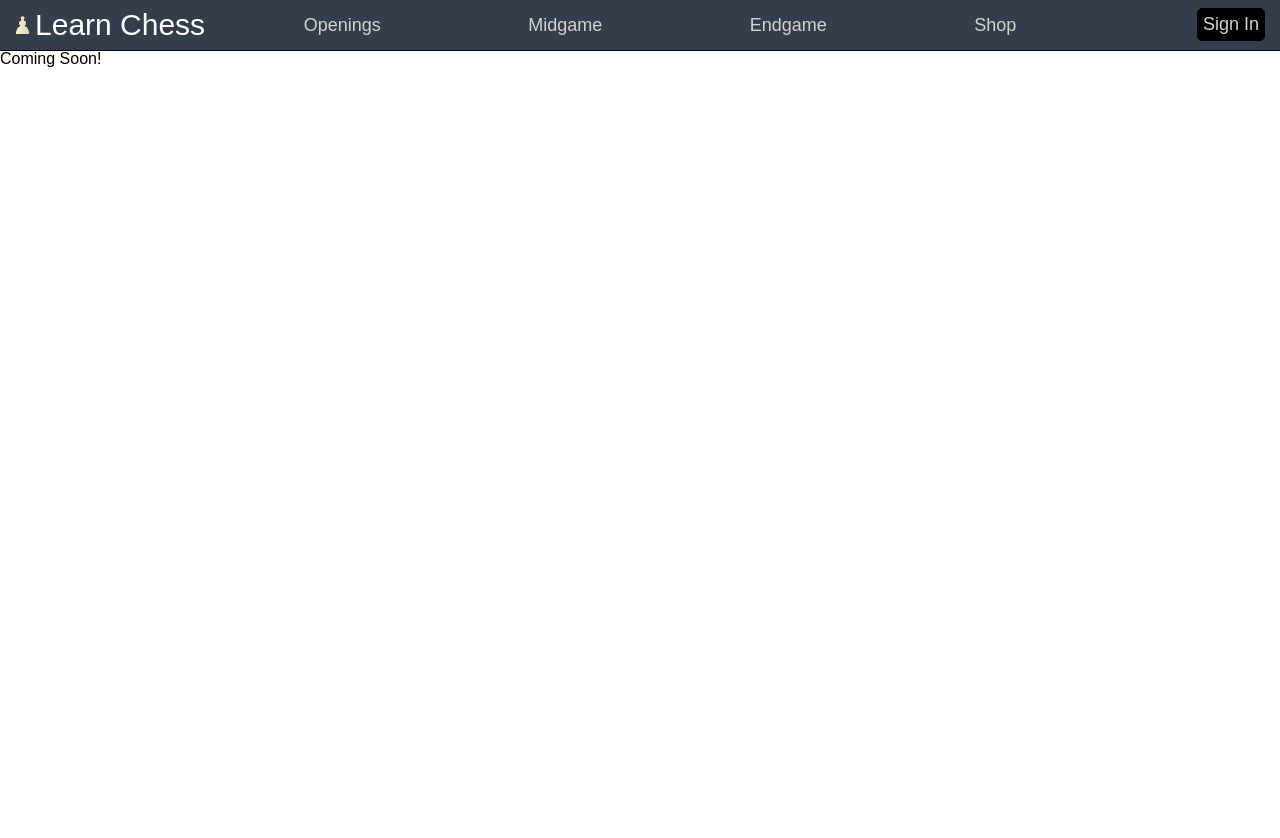
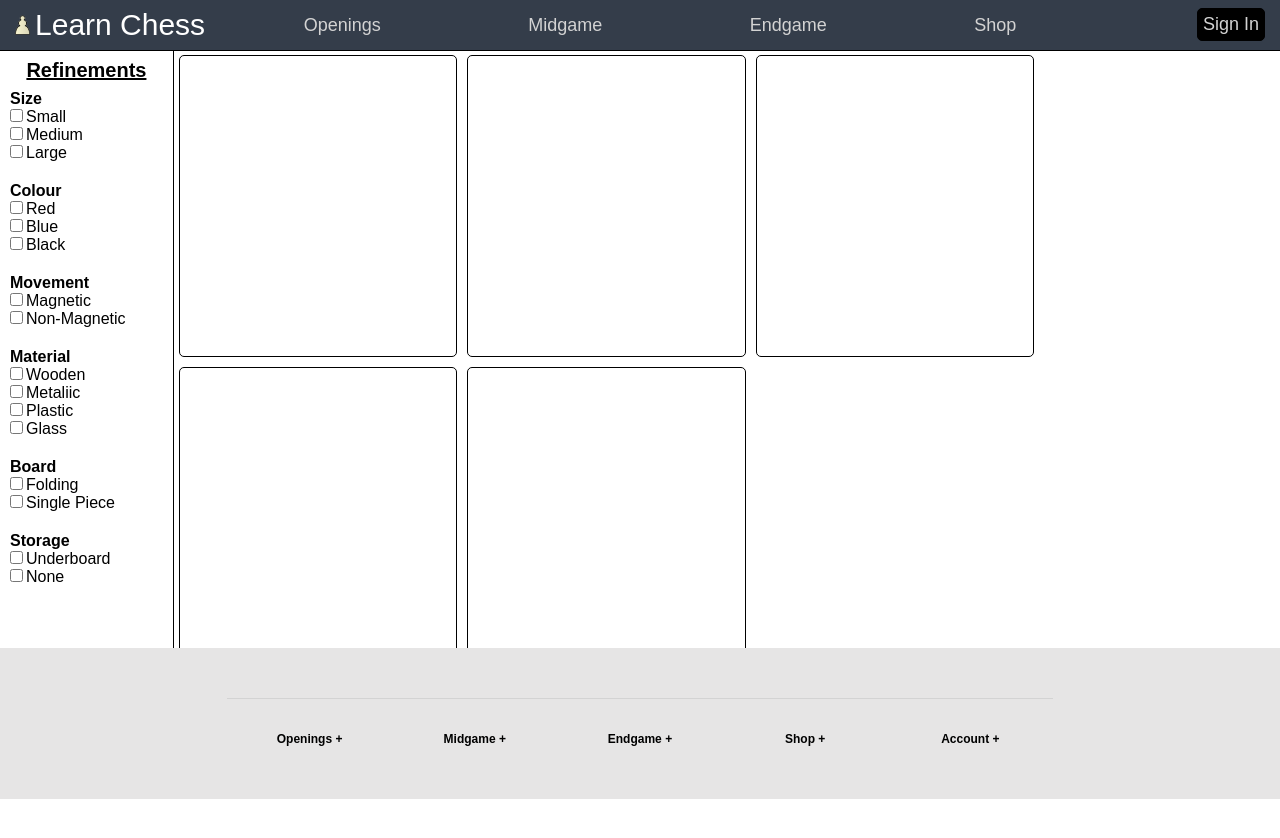
Before and after one commit to ZeshanQureshi/learn-chess, a Vue app: page /shop in a window 1280 px wide. Shown: the top 838 px of the page. After the commit the page ends 800 px from the top, so only its background shows below. Built offline with nearby package versions, Linux system fonts and the light colour scheme; a web font is replaced by a local one.

Commit message:
Initialized Shop

```diff
--- a/src/components/shop/ShopPage.vue
+++ b/src/components/shop/ShopPage.vue
@@ -1,6 +1,73 @@
 <template>
 <div>
-  <p>Coming Soon!</p>
+  <div class="shop-header"></div>
+
+  <div class="shop-center">
+    <div class="shop-sidebar">
+      <h4>Refinements</h4>
+      <div class="shop-refinement">
+        <h5>Size</h5>
+        <ul>
+          <label><li><input type="checkbox"/>Small</li></label>
+          <label><li><input type="checkbox"/>Medium</li></label>
+          <label><li><input type="checkbox"/>Large</li></label>
+        </ul>
+      </div>
+
+      <div class="shop-refinement">
+        <h5>Colour</h5>
+        <ul>
+          <label><li><input type="checkbox"/>Red</li></label>
+          <label><li><input type="checkbox"/>Blue</li></label>
+          <label><li><input type="checkbox"/>Black</li></label>
+        </ul>
+      </div>
+
+      <div class="shop-refinement">
+        <h5>Movement</h5>
+        <ul>
+          <label><li><input type="checkbox"/>Magnetic</li></label>
+          <label><li><input type="checkbox"/>Non-Magnetic</li></label>
+        </ul>
+      </div>
+
+      <div class="shop-refinement">
+        <h5>Material</h5>
+        <ul>
+          <label><li><input type="checkbox"/>Wooden</li></label>
+          <label><li><input type="checkbox"/>Metaliic</li></label>
+          <label><li><input type="checkbox"/>Plastic</li></label>
+          <label><li><input type="checkbox"/>Glass</li></label>
+        </ul>
+      </div>
+
+      <div class="shop-refinement">
+        <h5>Board</h5>
+        <ul>
+          <label><li><input type="checkbox"/>Folding</li></label>
+          <label><li><input type="checkbox"/>Single Piece</li></label>
+        </ul>
+      </div>
+
+      <div class="shop-refinement">
+        <h5>Storage</h5>
+        <ul>
+          <label><li><input type="checkbox"/>Underboard</li></label>
+          <label><li><input type="checkbox"/>None</li></label>
+        </ul>
+      </div>
+    </div>
+
+
+    <div class="shop-content">
+      <div class="shop-item"></div>
+      <div class="shop-item"></div>
+      <div class="shop-item"></div>
+      <div class="shop-item"></div>
+      <div class="shop-item"></div>
+
+    </div>
+  </div>
 </div>
 </template>
 
@@ -12,9 +79,67 @@ export default {
 </script>
 
 <style scoped>
-p {
-  margin-top: 50px;
-  height: 2000px;
+h4 {
+  width: 100%;
+  font-size: 20px;
+  line-height: 40px;
+
+  text-align: center;
+  text-decoration: underline;
+
+  float: left;
+}
+
+input {
+  margin-right: 3px;
+}
+
+label:hover {
+  text-decoration: underline;
+  color: rgb(53,62,75);
+}
+.shop-header {
+  height: 50px;
+  width: 100%;
+}
+
+.shop-sidebar {
+  width: 200px;
+  height: 100%;
+  border-right: 1px black solid;
+  float: left;
+}
+
+.shop-center {
+  width: 100%;
+  height: calc(100vh - 202px);
+  display: flex;
+}
+
+.shop-refinement {
+  width: 100%;
+  padding: 10px;
+  box-sizing: border-box;
+}
+
+.shop-content {
+  width: 100%;
+  height: 100%;
+  background-color: white;
+  float: right;
+  box-sizing: border-box;
+  overflow-y: scroll;
+  overflow-x: hidden;
+}
+
+.shop-item {
+  width: 25%;
+  height: 300px;
+  border: 1px black solid;
+  margin: 5px;
+  border-radius: 5px;
+  background-color: white;
+  float: left;
 }
 
 @media only screen and (max-width: 1000px) {
```
